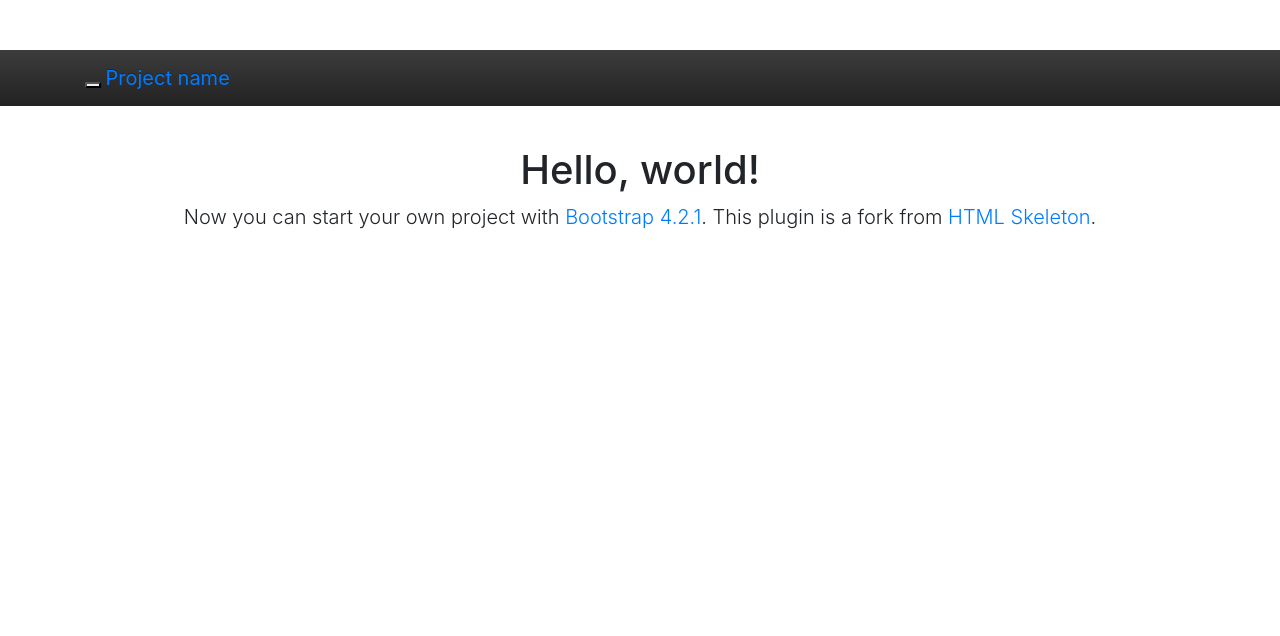
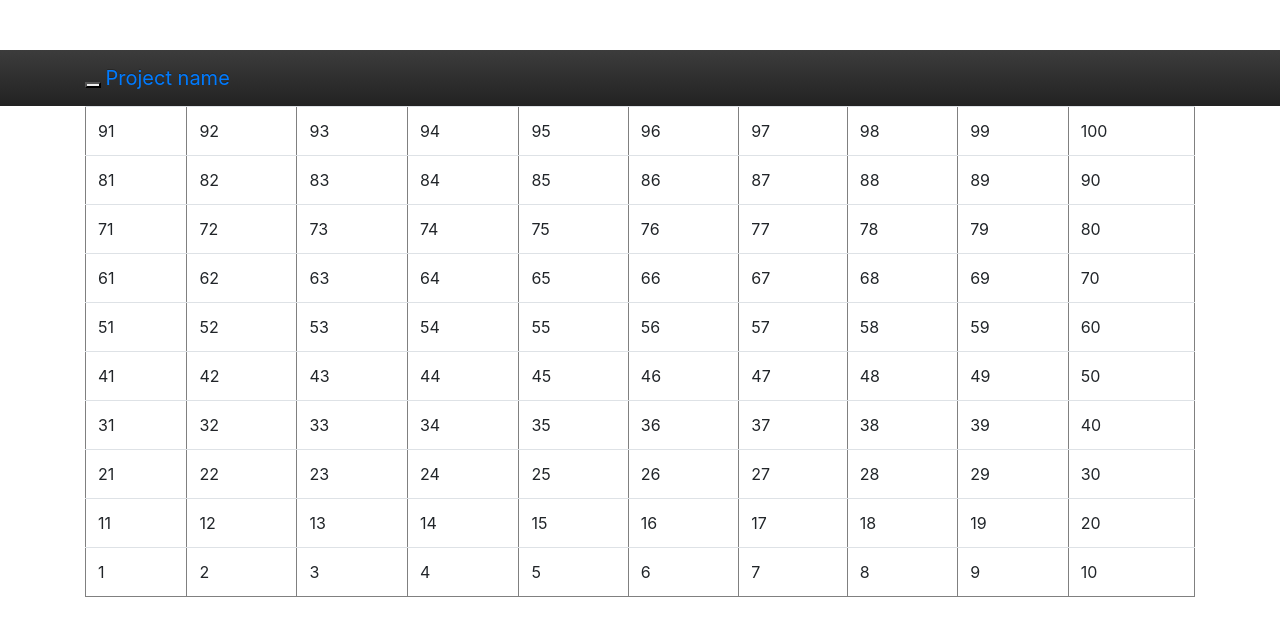
Before and after one commit to AlizaminJ/witp-snakes-and-ladders, a website: page public/index.html in a window 1280 px wide. Drawn offline with nearby package versions, Linux system fonts and the light colour scheme.

Commit message:
rending the board

```diff
--- a/public/index.html
+++ b/public/index.html
@@ -43,10 +43,13 @@
 	</nav>
 
 	<div class="container">
-		<div class="starter-template">
-			<h1>Hello, world!</h1>
-			<p class="lead">Now you can start your own project with <a target="_blank" href="http://getbootstrap.com/">Bootstrap 4.2.1</a>. This plugin is a fork from <a href="https://github.com/le717/brackets-html-skeleton#readme">HTML Skeleton</a>.</p>
-		</div>
+
+
+		<table id="board" border="1" class="table">
+
+
+
+		</table>
 	</div>
 
 	<script src="https://ajax.googleapis.com/ajax/libs/jquery/1.11.3/jquery.min.js"></script>
--- a/public/snakes-and-ladders-web.js
+++ b/public/snakes-and-ladders-web.js
@@ -1,5 +1,30 @@
 'use strict';
 function main() {
     console.log("main is working");
+    createBoard();
 }
-window.onload = main;
+function createBoard() {
+    let table = "";
+    let cellNumber = 1;
+    for (let i = 0; i < 10; i++) {
+        table += "<tr>";
+        for (let j = 0; j < 10; j++) {
+
+            table += "<td id=" + cellNumber + ">";
+            table += cellNumber++ + "</td>";
+        }
+        table += "</tr>"
+    }
+    document.getElementById("board").innerHTML = table;
+
+    $(function () {
+        $("tbody").each(function () {
+            var arr = $.makeArray($("tr", this).detach());
+            arr.reverse();
+
+            $(this).append(arr);
+
+        });
+    });
+}
+    window.onload = main;
```
Also changed, not shown: public/features.js (added).
